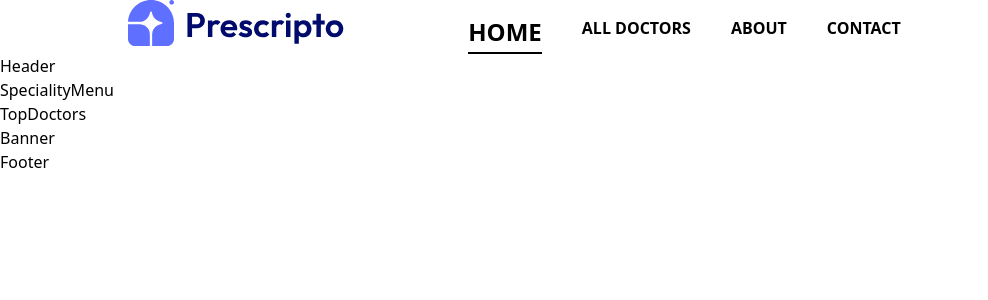
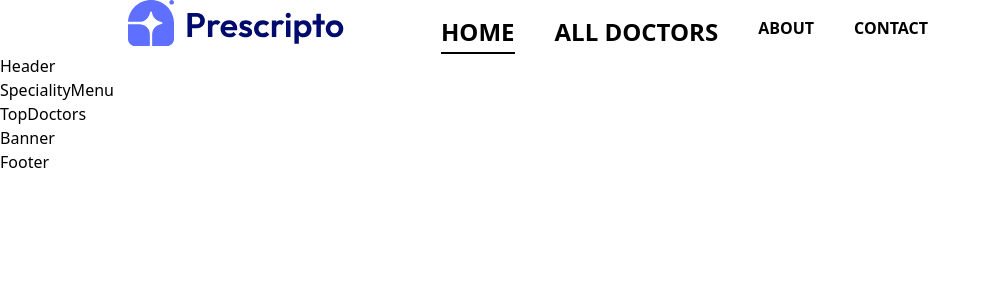
Before and after one commit to Mani-sh27/Prescripto, a React (Vite) app: page / in a window 1280 px wide. Shown: the top 300 px of the page, without its empty margins (0-988 px from the left). Built offline with nearby package versions, Linux system fonts and the light colour scheme.

Commit message:
auto commit

```diff
--- a/src/components/Navbar.jsx
+++ b/src/components/Navbar.jsx
@@ -15,7 +15,7 @@ const Navbar = () => {
             </NavLink>
 
             <NavLink className={({isActive})=>`pb-1 ${isActive ? ' border-b-2' : ''}`} to='/doctors'>
-              <li className='font-semibold'>ALL DOCTORS</li>
+              <li className='font-semibold text-2xl'>ALL DOCTORS</li>
             </NavLink>
             <NavLink className={({isActive})=>`pb-1${isActive ? ' border-b-2' : ''}`} to='/about'>
               <li className='font-semibold'>ABOUT</li>
```
